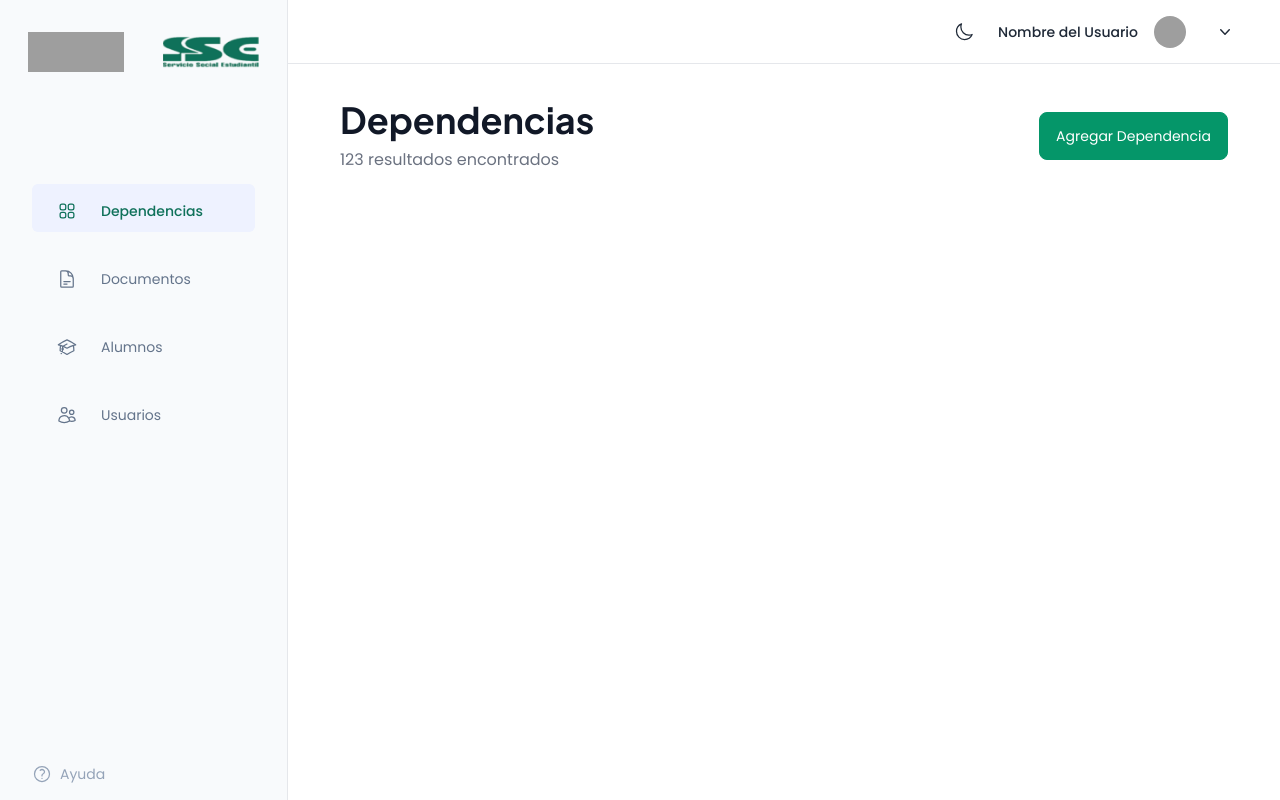
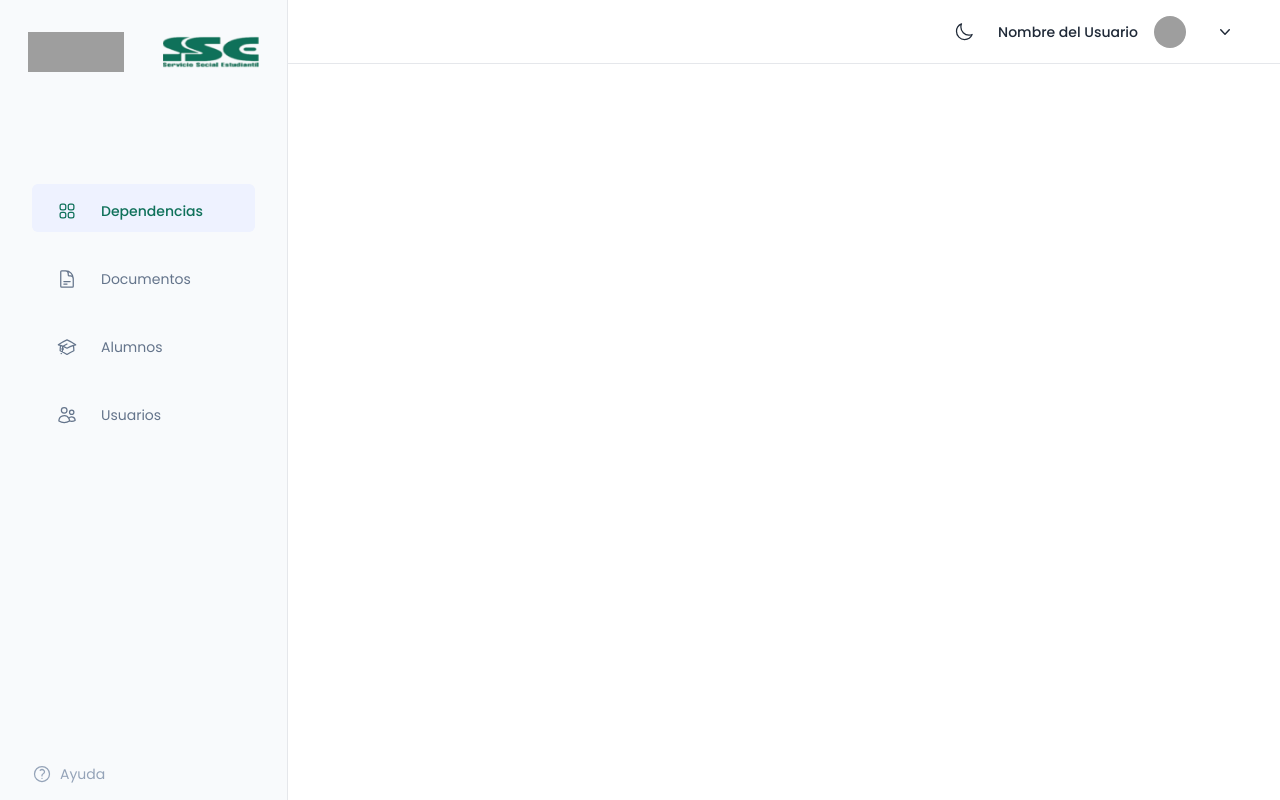
Before and after one commit to FedericoCadena9/Servicio-Social, a Next.js app: page / in a window 1280 px wide. Built offline with nearby package versions, Linux system fonts and the light colour scheme; grey boxes are pictures that could not be loaded.

Commit message:
Update Componente TextBlock

```diff
--- a/components/TextBlock.jsx
+++ b/components/TextBlock.jsx
@@ -1,24 +1,13 @@
-import Link from 'next/link'
 
-//Iconos
-import { Squares2X2Icon } from '@heroicons/react/24/outline'
-// Icon Plus
-import { PlusIcon } from '@heroicons/react/24/outline'
-
-export const TextBlock = () => {
+export const TextBlock = ({ title, subtitle, children }) => {
     return (
         <div className='px-8 py-4 flex items-center justify-between'>
             <div>
-            <h1 className='text-gray-900 font-bold text-4xl font-secondary'>Dependencias</h1>
-            <p className='text-gray-500 mt-2'>123 resultados encontrados </p>
+                <h1 className='text-gray-900 font-bold text-4xl font-secondary'>{title}</h1>
+                <p className='text-gray-500 mt-2'>{subtitle}</p>
             </div>
             <div className="">
-            <Link href={'/'}>
-                <a className='btn btn-primary flex items-center gap-2'>
-
-                    <span>Agregar Dependencia</span>
-                </a>
-            </Link>
+                {children}
             </div>
         </div>
     )
```
Lines whose indentation alone changed are shown as unchanged.
